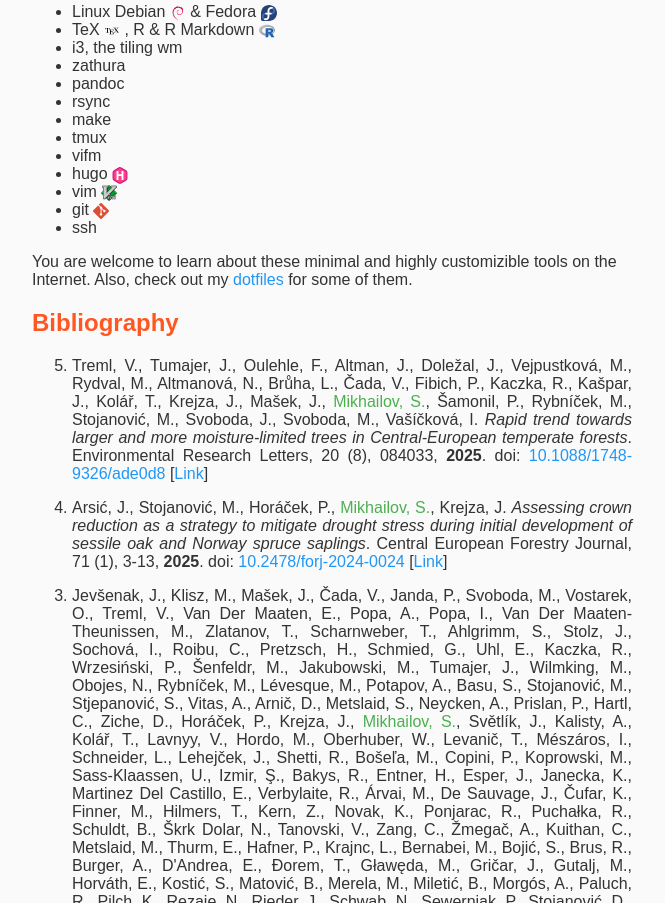
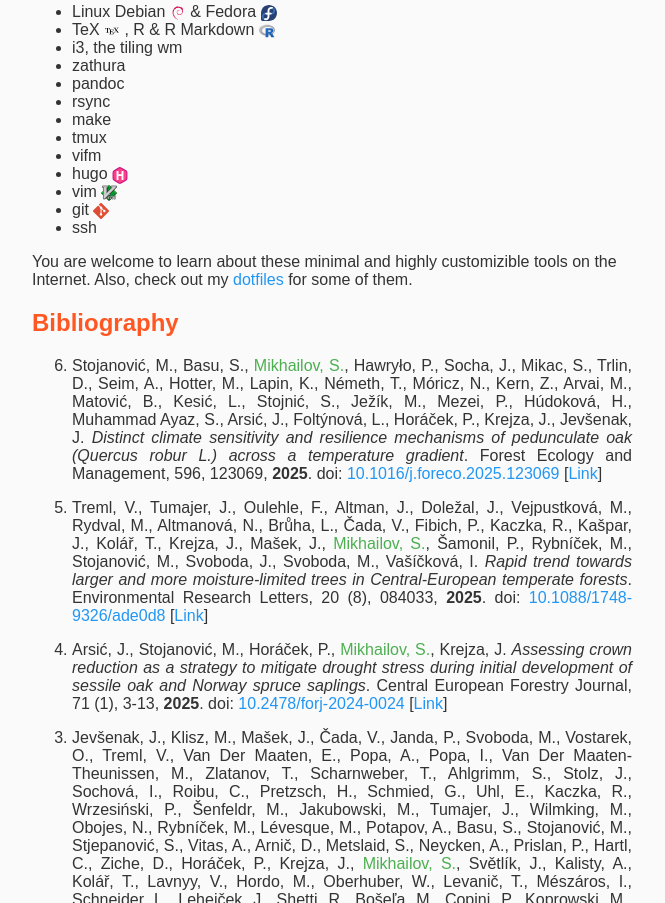
Before and after one commit to aplantc0/aplantc0.github.io, a plain HTML site: page work/index.html in a window 1280 px wide. Shown: the part 891-1794 px from the top of the page, without its empty margins (308-973 px from the left). Drawn offline with Linux system fonts and the light colour scheme.

Commit message:
added russian phd and stojanovic2025

```diff
--- a/work/index.html
+++ b/work/index.html
@@ -6,7 +6,7 @@
 	<link rel='alternate' type='application/rss+xml' title="Sergei&#39;s Homepage RSS" href='/index.xml'>
 	<link rel='stylesheet' type='text/css' href='/style.css'>
 	<link rel="icon" href="/favicon.ico">
-	<meta name="description" content="I&rsquo;m a PhD student in Ecology (in biology) at Komarov Botanical Institute RAS and in Forest Phytology at Mendel University in Brno. My work is dedicated to forest ecology, dendrochronology, and wood anatomy.
+	<meta name="description" content="I recently graduated a PhD program in Ecology (in biology) at Komarov Botanical Institute RAS and am a PhD student in Forest Phytology at Mendel University in Brno. My work is dedicated to forest ecology, dendrochronology, and wood anatomy.
 Me and a ~300-year-old Scots pine in the primary forest on the Kola Peninsula, Russia (expedition 2021) Further papers and other academic records will appear on ORCID &lt;?xml version=&#34;1.0&#34; encoding=&#34;utf-8&#34;?&gt; . Also, there is now a Bibliography section below.">
 	<meta name="viewport" content="width=device-width, initial-scale=1">
 	<meta name="robots" content="index, follow">
@@ -16,7 +16,7 @@ Me and a ~300-year-old Scots pine in the primary forest on the Kola Peninsula, R
 <main>
 <header><h1 id="tag_Work">Work</h1></header>
 <article>
-<p>I&rsquo;m a PhD student in Ecology (in biology) at Komarov Botanical Institute RAS and in Forest Phytology at Mendel University in Brno.
+<p>I recently graduated a <a href="https://www.binran.ru/files/documents/aspirantura/gosudarstvennaya-itogovaya-attestatsiya/Mikhailov_SA_Doklad.pdf">PhD program</a> in Ecology (in biology) at Komarov Botanical Institute RAS and am a PhD student in Forest Phytology at Mendel University in Brno.
 My work is dedicated to forest ecology, dendrochronology, and wood anatomy.</p>
 
 <figure class="kolapen"><img src="/kolapen.webp" title="It&#39;s actually me"loading="lazy"
@@ -206,6 +206,35 @@ Also, check out my <a href="https://github.com/aplantc0/dotfiles">dotfiles</a> f
 <div class="bibliography">
   <ol reversed>
       <li style="margin-bottom: 1em;">
+            Stojanović, M.,
+            Basu, S.,
+            <span style="color: var(--highlight-color);">Mikhailov, S.</span>,
+            Hawryło, P.,
+            Socha, J.,
+            Mikac, S.,
+            Trlin, D.,
+            Seim, A.,
+            Hotter, M.,
+            Lapin, K.,
+            Németh, T.,
+            Móricz, N.,
+            Kern, Z.,
+            Arvai, M.,
+            Matović, B.,
+            Kesić, L.,
+            Stojnić, S.,
+            Ježík, M.,
+            Mezei, P.,
+            Húdoková, H.,
+            Muhammad Ayaz, S.,
+            Arsić, J.,
+            Foltýnová, L.,
+            Horáček, P.,
+            Krejza, J.,
+            Jevšenak, J.
+        <i>Distinct climate sensitivity and resilience mechanisms of pedunculate oak (Quercus robur L.) across a temperature gradient</i>. Forest Ecology and Management, 596, 123069, <b>2025</b>. doi: <a href="https://doi.org/10.1016/j.foreco.2025.123069">10.1016/j.foreco.2025.123069</a> [<a href="https://linkinghub.elsevier.com/retrieve/pii/S0378112725005778">Link</a>]
+      </li>
+      <li style="margin-bottom: 1em;">
             Treml, V.,
             Tumajer, J.,
             Oulehle, F.,
```
